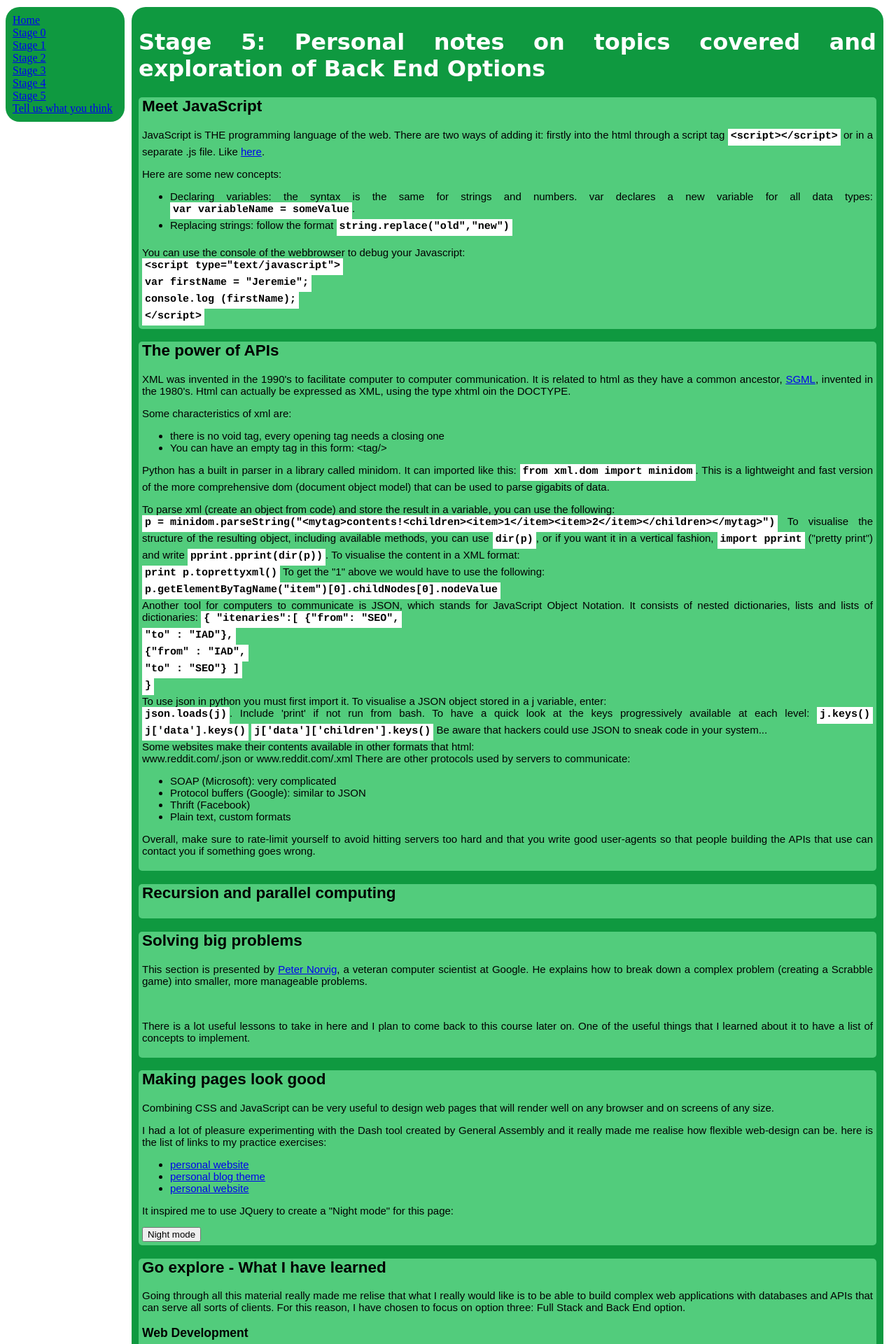
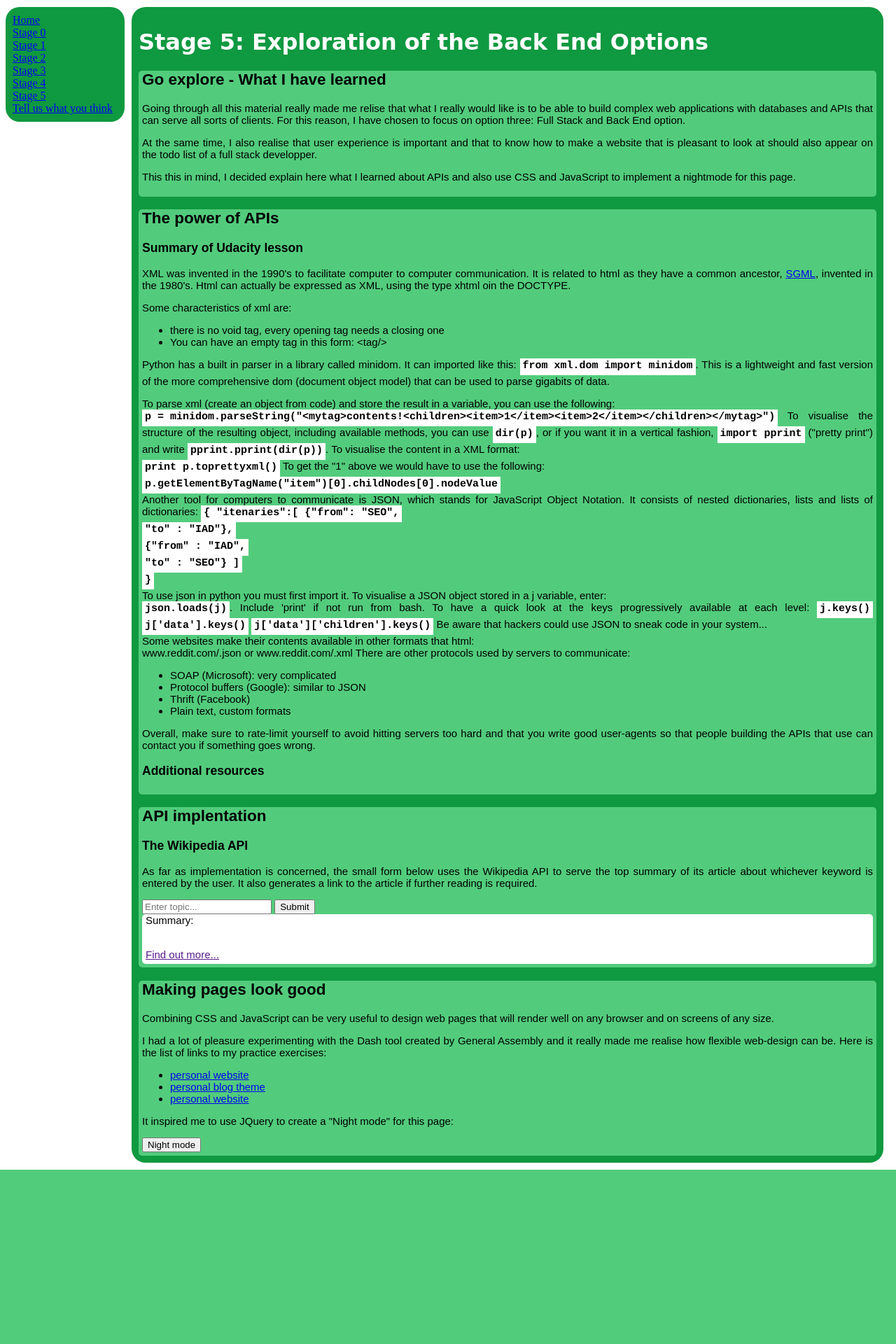
Before and after one commit to jeremief/jeremies-notes, a Python web app: template templates/stagefive.html in a window 1280 px wide. Shown: the top 1920 px of the page at 70% size. After the commit the page ends 1671 px from the top, so only its background shows below. Run offline with Jinja, Linux system fonts and the light colour scheme; the template is opened without the code that fills it, so the values that code supplies are empty; some libraries are stand-ins or nearby versions.

Commit message:
Finalising html structure of stage 5 webpage

```diff
--- a/templates/stagefive.html
+++ b/templates/stagefive.html
@@ -5,32 +5,19 @@
 
 
         <div class = "stage">
-            <h1>Stage 5: Personal notes on topics covered and exploration of Back End Options</h1>
+            <h1>Stage 5: Exploration of the Back End Options</h1>
+            <div class = "topic">
+                <h2>Go explore - What I have learned</h2>
+                <p>Going through all this material really made me relise that what I really would like is to be able to build complex web applications with databases and APIs that can serve all sorts of clients. For this reason, I have chosen to focus on option three: Full Stack and Back End option.</p>
+                <p>At the same time, I also realise that user experience is important and that to know how to make a website that is pleasant to look at should also appear on the todo list of a full stack developper.</p>
+                <p>This this in mind, I decided explain here what I learned about APIs and also use CSS and JavaScript to implement a nightmode for this page.</p>
+            </div>
 
-            <div class = "topic">
-                <h2>Meet JavaScript</h2>
-                    <p>JavaScript is THE programming language of the web. There are two ways of adding it: firstly into the html through a script tag <span class = "code">&lt;script&gt;&lt;/script&gt;</span> or in a separate .js file. Like <a href="http://javascript.info/tutorial/adding-script-html#external-scripts">here</a>.</p>
-
-                    Here are some new concepts:
-                    <ul>
-                    	<li>Declaring variables: the syntax is the same for strings and numbers. var declares a new variable for all data types: <span class = "code"> var variableName = someValue</span>.</li>
-                    	<li>Replacing strings: follow the format <span class = "code">string.replace("old","new")</span></li>
-                    </ul>
-
-                    You can use the console of the webbrowser to debug your Javascript: <br>
-
-                    <span class = "code">&lt;script type="text/javascript"&gt;</span><br>
-					<span class = "code">var firstName = "Jeremie";</span><br>
-					<span class = "code">console.log (firstName);</span><br>
-					<span class = "code">&lt;/script&gt;</span><br>
-
-
-
-
-            </div> <!--Closing tag topic-->
 
             <div class = "topic">
             <h2>The power of APIs</h2>
+                <div class = "point">
+                <h3>Summary of Udacity lesson</h3>
                 <p>XML was invented in the 1990's to facilitate computer to computer communication. It is related to html as they have a common ancestor, <a href="https://en.wikipedia.org/wiki/Standard_Generalized_Markup_Language">SGML</a>, invented in the 1980's. Html can actually be expressed as XML, using the type xhtml oin the DOCTYPE.</p>
 
                 <p>Some characteristics of xml are:</p>
@@ -85,55 +72,20 @@
                 </ul>
 
                 <p>Overall, make sure to rate-limit yourself to avoid hitting servers too hard and that you write good user-agents so that people building the APIs that use can contact you if something goes wrong.</p>
+                </div>
+
+                <div class = "point">
+                <h3>Additional resources</h3>
 
 
-
-            </div> <!--Closing tag topic-->
-
+                </div>
+            </div>
 
             <div class = "topic">
-                <h2>Recursion and parallel computing</h2>
-
-            </div> <!--Closing tag topic-->
-
-            <div class = "topic">
-                <h2>Solving big problems</h2>
-                <p>This section is presented by <a href = "https://en.wikipedia.org/wiki/Peter_Norvig">Peter Norvig</a>, a veteran computer scientist at Google. He explains how to break down a complex problem (creating a Scrabble game) into smaller, more manageable problems.</p>
-                <br>
-                <p>There is a lot useful lessons to take in here and I plan to come back to this course later on. One of the useful things that I learned about it to have a list of concepts to implement.</p>
-
-            </div> <!--Closing tag topic-->
-
-            <div class = "topic">
-                <h2>Making pages look good</h2>
-                <p>Combining CSS and JavaScript can be very useful to design web pages that will render well on any browser and on screens of any size.</p>
-                <p>I had a lot of pleasure experimenting with the Dash tool created by General Assembly and it really made me realise how flexible web-design can be. here is the list of links to my practice exercises:</P>
-                <ul>
-                    <li><a href= "https://dash.generalassemb.ly/Jeremie/build-your-own-personal-website">personal website</a></li>
-                    <li><a href = "https://dash.generalassemb.ly/projects/build-your-own-blog-theme">personal blog theme</a></li>
-                    <li><a href="https://dash.generalassemb.ly/projects/build-your-own-business-website">personal website</a></li>
-                </ul>
-
-
-                <P>It inspired me to use JQuery to create a "Night mode" for this page: </p>
-
-                <button>Night mode</button>
-
-            </div> <!--Closing tag topic-->
-
-            <div class = "topic">
-                <h2>Go explore - What I have learned</h2>
-                <p>Going through all this material really made me relise that what I really would like is to be able to build complex web applications with databases and APIs that can serve all sorts of clients. For this reason, I have chosen to focus on option three: Full Stack and Back End option.</p>
+                <h2>API implentation</h2>
 
                 <div class = "point">
-                        <h3>Web Development</h3>
-
-                    </div> <!-- Closing tag point -->
-
-
-                    <div class = "point">
-                        <h3 id = "summary">APIs</h3>
-                        <p>Please the notes above for what I have learned from an API point of view.</p>
+                    <h3 id = "summary">The Wikipedia API</h3>
                     <p>As far as implementation is concerned, the small form below uses the Wikipedia API to serve the top summary of its article about whichever keyword is entered by the user. It also generates a link to the article if further reading is required.</p>
 
                     <form action = "/api" method = "post">
@@ -146,55 +98,28 @@
                             {% endif %}
                         </div>
                     </form>
+                </div>
+            </div>
 
-                    </div> <!-- Closing tag point -->
+            <div class = "topic">
+                <h2>Making pages look good</h2>
+                <p>Combining CSS and JavaScript can be very useful to design web pages that will render well on any browser and on screens of any size.</p>
+                <p>I had a lot of pleasure experimenting with the Dash tool created by General Assembly and it really made me realise how flexible web-design can be. Here is the list of links to my practice exercises:</P>
+                <ul>
+                    <li><a href= "https://dash.generalassemb.ly/Jeremie/build-your-own-personal-website" target='_blank'>personal website</a></li>
+                    <li><a href = "https://dash.generalassemb.ly/Jeremie/build-your-own-blog-theme" target='_blank'>personal blog theme</a></li>
+                    <li><a href="https://dash.generalassemb.ly/Jeremie/build-your-own-business-website" target='_blank'>personal website</a></li>
+                </ul>
 
 
-                    <div class = "point">
-                        <h3>Relational databases</h3>
-                        <p>Datbases are a way of storing data in a permanent fashion. In the case of relational databases, the data is stored in one or several tables (columns + rows) that link to each other. We can then use queries to retrieve or modify the data.</p>
-                        <p>In order to join tables properly, we need to make sure that the various elements of these tables are properly identified, which best done by using keys. Keys can be numerical (ID number) or alpha (country ame), as long as they are and remain unique.</p>
-                        <p>One of the main languages used to query databases is the SQL language. Here is a list of some of the data types that it uses:</p>
-                        <ul>
-                            <li>text</li>
-                            <li>integer</li>
-                            <li>date (keep putting it in between single quotes</li>
-                            <li><a href = "http://www.postgresql.org/docs/9.4/static/datatype.html">Complete list for PostgreSQL</a></li>
-                        </ul>
-                        <p>SQL formulates queries this way: <br> <span class = "code">SELECT column1, column2 FROM table1 WHERE condition1 AND condition2  GROUP BY column2 ORDER BY column1 DESC;</span> Note that GROUP BY is only for aggregations:</p>
-                        <span class = "code">QUERY = "SELECT species, count(*) as number FROM animals GROUP BY species ORDER BY number DESC"</span>
-                        <br>
-                        <p>We will also need to insert rows in columns to update our tables once in a while. This can be done by using the INSERT INTO statement:</p>
-                        <span class = "code">INSERT INTO table ( column1, column2, ... ) values ( val1, val2, ... );</span>
-                        <br>
-                        <p>If the order of columns insertion is the same as in the table, you don't need to specify the order:</p>
-                        <span class = "code">INSERT INTO table values ( val1, val2, ... );</span>
-                        <p>Sometimes we will have to enquire on data stored in several tables so will need to join them:</p>
-                        <span class = "code">SELECT T.thing, S.stuff</span>
-                        <span class = "code">FROM T,S</span>
-                        <span class = "code">WHERE T.target = S.match</span>
-                        <br>
-                        <p>or...</p>
-                        <span class = "code">SELECT T.thing, S.stuff</span>
-                        <span class = "code">FROM T JOIN S</span>
-                        <span class = "code">ON T.target = S.match</span>
-                        <span class = "code">WHERE food = 'fish'</span>
-                        <br>
-                        <p>You can replace WHERE (that is performed on the underlying tables) by HAVING, which performs the limitation on the resulting set.</p>
-                        <a href="http://www.postgresql.org/docs/9.4/static/sql-select.html#SQL-HAVING">More about HAVING...</a>
+                <P>It inspired me to use JQuery to create a "Night mode" for this page: </p>
+
+                <button>Night mode</button>
+            </div>
 
 
-                    </div> <!-- Closing tag point -->
 
-                    <div class = "point">
-                        <h3>Linux Command Line</h3>
-
-                    </div> <!-- Closing tag point -->
-
-            </div> <!--Closing tag topic-->
-
-
-        </div> <!--Closing tag stage-->
+        </div>
 
 
 
```
Also changed, not shown: main.py (+22 -30 lines), 1 other file. Lines whose indentation alone changed are shown as unchanged.
